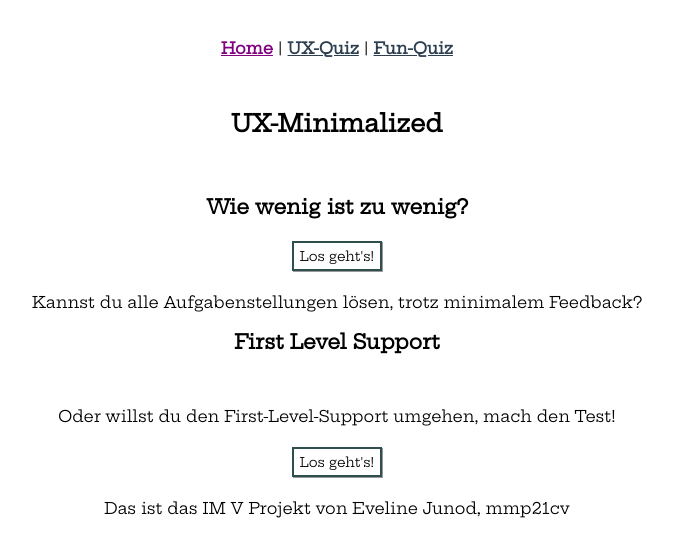
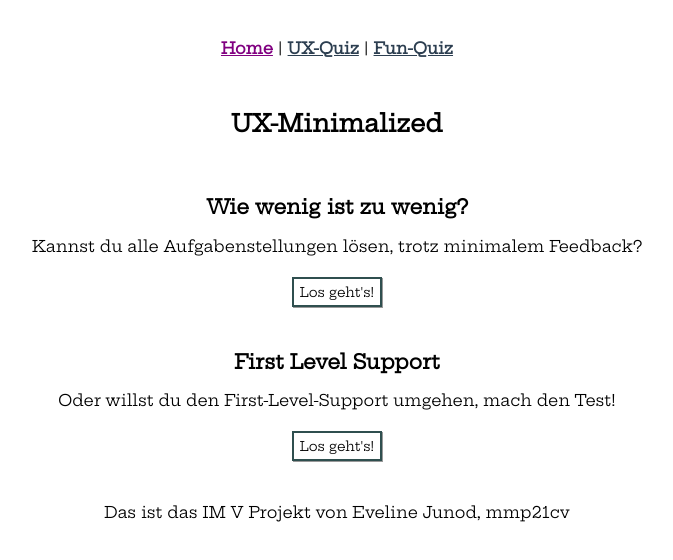
Before and after one commit to Evelinej/IM-V-UX-Minimalized, a Vue app: page / in a window 1280 px wide. Shown: the top 560 px of the page, without its empty margins (303-976 px from the left). Built offline with nearby package versions, Linux system fonts and the light colour scheme.

Commit message:
Alert für UXQuestion1 | Struktur Home

```diff
--- a/src/components/UXQuestion1.vue
+++ b/src/components/UXQuestion1.vue
@@ -91,6 +91,8 @@ function validateAnswer() {
 
     if (adviceNumber.style.color === "green" && adviceLetter.style.color === "green" && adviceCapitalLetter.style.color === "green" && adviceStar.style.color === "green") {
         emits('validationsuccess1', true); // Löse das Ereignis aus, um den Erfolg der Validierung zurückzugeben
+    } else {
+        alert("Leider erfüllt das Passwort nicht die Anforderungen. Versuch es nochmals.");
     }
 
 }
--- a/src/views/HomeView.vue
+++ b/src/views/HomeView.vue
@@ -2,11 +2,11 @@
   <section class="introduction">
     <h1>UX-Minimalized</h1><br>
     <h2>Wie wenig ist zu wenig?</h2>
-    <button class="start" @click="$router.push({ path: '/uxquiz' })">Los geht's!</button>
     <p>Kannst du alle Aufgabenstellungen lösen, trotz minimalem Feedback?</p>
-    <h2>First Level Support</h2><br>
+    <button class="start" @click="$router.push({ path: '/uxquiz' })">Los geht's!</button><br><br>
+    <h2>First Level Support</h2>
     <p>Oder willst du den First-Level-Support umgehen, mach den Test!</p>
-    <button class="start" @click="$router.push({ path: '/funquiz' })">Los geht's!</button><br>
+    <button class="start" @click="$router.push({ path: '/funquiz' })">Los geht's!</button><br><br>
   </section>
   <section class="author">
   <p>Das ist das IM V Projekt von Eveline Junod, mmp21cv</p>
```
